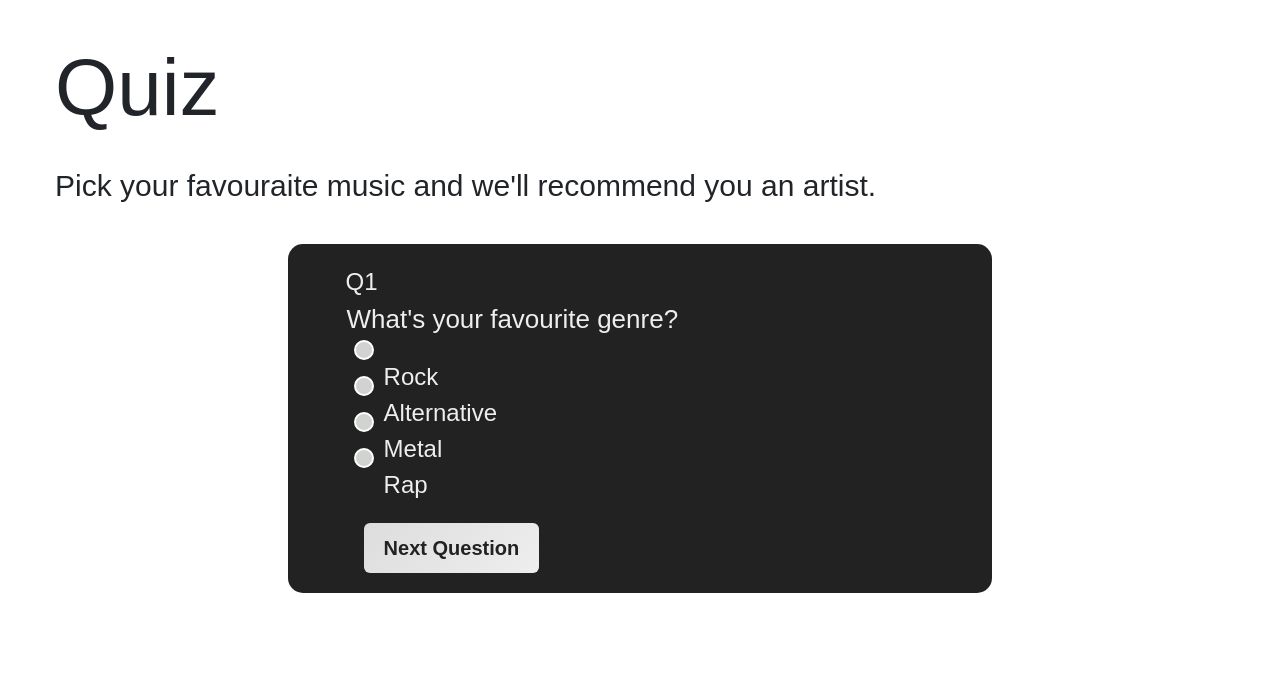
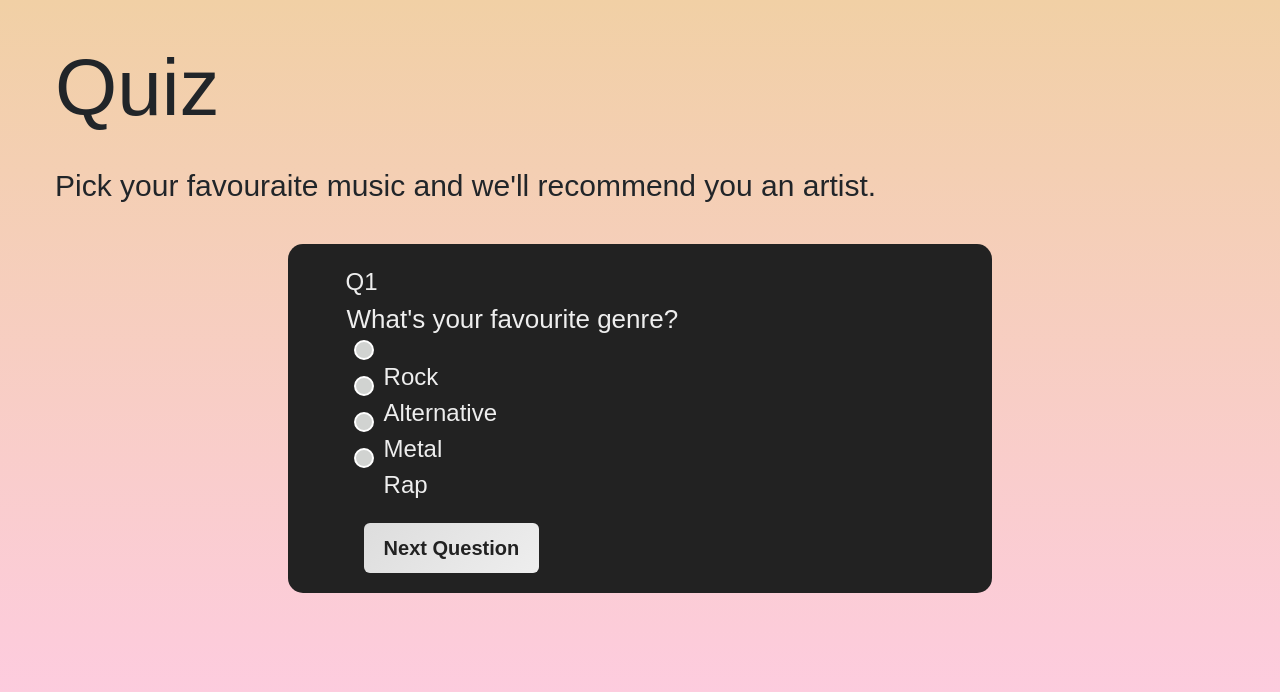
Before and after one commit to IEEE-VIT/techloop-w-plus, a PHP site: page / in a window 1280 px wide. Shown: the top 692 px of the page. Run offline with PHP 8.4, Linux system fonts and the light colour scheme.

Commit message:
Gradient added

```diff
--- a/users/EkaanshArora/Task 3/css/style.css
+++ b/users/EkaanshArora/Task 3/css/style.css
@@ -1,3 +1,10 @@
+body {
+    height: 100%;
+    margin: 0;
+    background-image: linear-gradient(to top, #ffcbe7 0%, #f1d0a5 100%);
+    background-repeat: no-repeat;
+    background-attachment: fixed;
+}
 html body{
     height: 100%;
     font-family: 'Muli',sans-serif;
```
Also changed, not shown: users/EkaanshArora/Task 3/index.html (+5 -4 lines).
